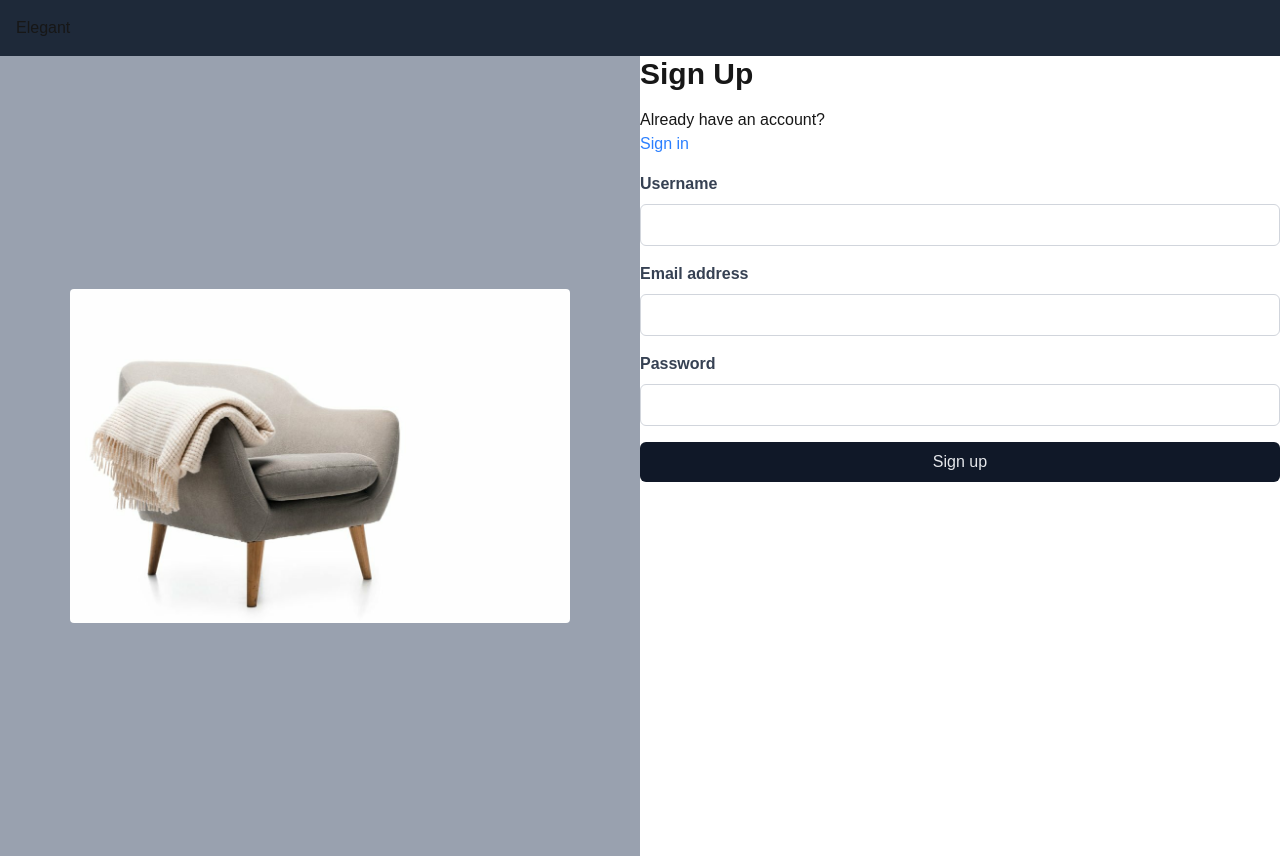
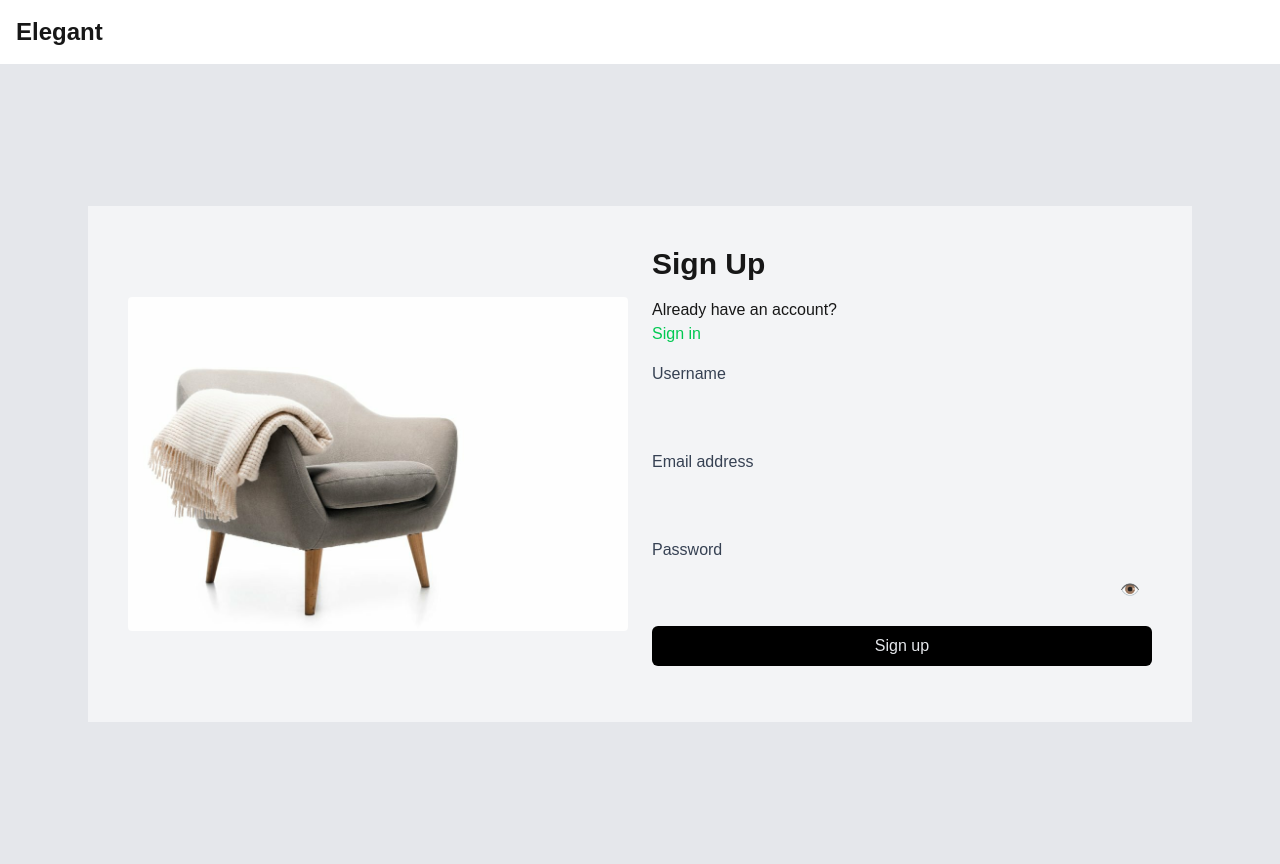
Before and after one commit to Igiraneza1/Elegant, a Next.js app: page /sign-up in a window 1280 px wide. Built offline with nearby package versions, Linux system fonts and the light colour scheme.

Commit message:
sign up page

```diff
--- a/src/app/navbar/page.tsx
+++ b/src/app/navbar/page.tsx
@@ -5,8 +5,10 @@ import Link from 'next/link';
 function Navbar() {
   return (
     <div>
-        <nav className="bg-gray-800 p-4">
+        <nav className="p-4 flex justify-between items-center">
+            <div className="text-2xl font-bold">
                 <Link href="">Elegant</Link>
+            </div>
         </nav>
     </div>
   )
--- a/src/app/page.tsx
+++ b/src/app/page.tsx
@@ -4,7 +4,6 @@ import SignUp from './sign-up/page'
 function page() {
   return (
     <div>
-
         <SignUp />
     </div>
   )
--- a/src/app/sign-up/page.tsx
+++ b/src/app/sign-up/page.tsx
@@ -1,69 +1,81 @@
 "use client";
 
-import React from "react";
+import React, { useState } from "react";
 import Image from "next/image";
-import chair from "../../image/chair1.jpg"; // Make sure chair1.jpg is inside `/image/` in your project root or `/public/image/` if you're using a static path
+import chair from "../../image/chair1.jpg";
 import Link from "next/link";
 
 function SignUp() {
+  const [showPassword, setShowPassword] = useState(false);
+
   return (
-    <div className="grid grid-cols-2 h-screen">
-      <div className="bg-gray-400 flex items-center justify-center">
+    <div className="grid items-center justify-center bg-gray-200 h-screen ">
+      <div className="bg-gray-100 p-6 md:p-10 grid grid-cols-1 md:grid-cols-2 items-center justify-center gap-6">
+        <div className=" flex items-center justify-center">
           <Image src={chair} alt="Chair" width={500} height={400} className="rounded" />
         </div>
 
         <div>
           <h1 className="text-3xl font-bold mb-4">Sign Up</h1>
           <p>Already have an account? </p>
-        <Link href="/signin" className="text-blue-500 hover:underline">
+          <Link href="/signin" className="text-green-500 hover:underline">
             Sign in
           </Link>
+
           <form className="mt-4">
-
-
             <div className="mb-4">
-            <label htmlFor="email" className="block text-gray-700 font-bold mb-2">
+              <label htmlFor="email" className="block text-gray-700 mb-2">
                 Username
               </label>
               <input
                 type="email"
                 id="email"
-              className="w-full px-3 py-2 border border-gray-300 rounded-md focus:outline-none focus:border-blue-500">
+                className="w-full px-3 py-2 p-2 rounded outline-none focus:outline-none">
               </input>
             </div>
 
             <div className="mb-4">
-            <label htmlFor="password" className="block text-gray-700 font-bold mb-2">
+              <label htmlFor="password" className="block text-gray-700 mb-2">
                 Email address
               </label>
               <input
                 type="password"
                 id="password"
-                className="w-full px-3 py-2 border border-gray-300 rounded-md focus:outline-none focus:border-blue-500">
+                className="w-full px-3 py-2 p-2 rounded outline-none focus:outline-none">
               </input>
             </div>
 
             <div className="mb-4">
-            <label htmlFor="password" className="block text-gray-700 font-bold mb-2">
+              <label htmlFor="password" className="block text-gray-700 mb-2">
                 Password
               </label>
+              <div className="relative">
                 <input
-              type="password"
+                  type={showPassword ? "text" : "password"}
                   id="password"
-                className="w-full px-3 py-2 border border-gray-300 rounded-md focus:outline-none focus:border-blue-500">
-            </input>
+                  className="w-full px-3 py-2 p-2 rounded outline-none focus:outline-none"
+                />
+                <button
+                  type="button"
+                  onClick={() => setShowPassword(!showPassword)}
+                  className="absolute right-3 top-1/2 -translate-y-1/2 text-md"
+                >
+                  {showPassword ? "👁️" : "👁️"}
+                </button>
+              </div>
             </div>
 
             <div className="mb-4">
               <button
                 type="submit"
-              className="w-full bg-gray-900 text-gray-200 py-2 px-4 rounded-md focus:outline-none focus:ring-2 focus:ring-opacity-50">
+                className="w-full bg-black text-gray-200 py-2 px-4 rounded-md focus:outline-none focus:ring-2 focus:ring-opacity-50">
                 Sign up
               </button>
             </div>
           </form>
         </div>
       </div>
+    </div>
   );
 }
 
```
Lines whose indentation alone changed are shown as unchanged.
